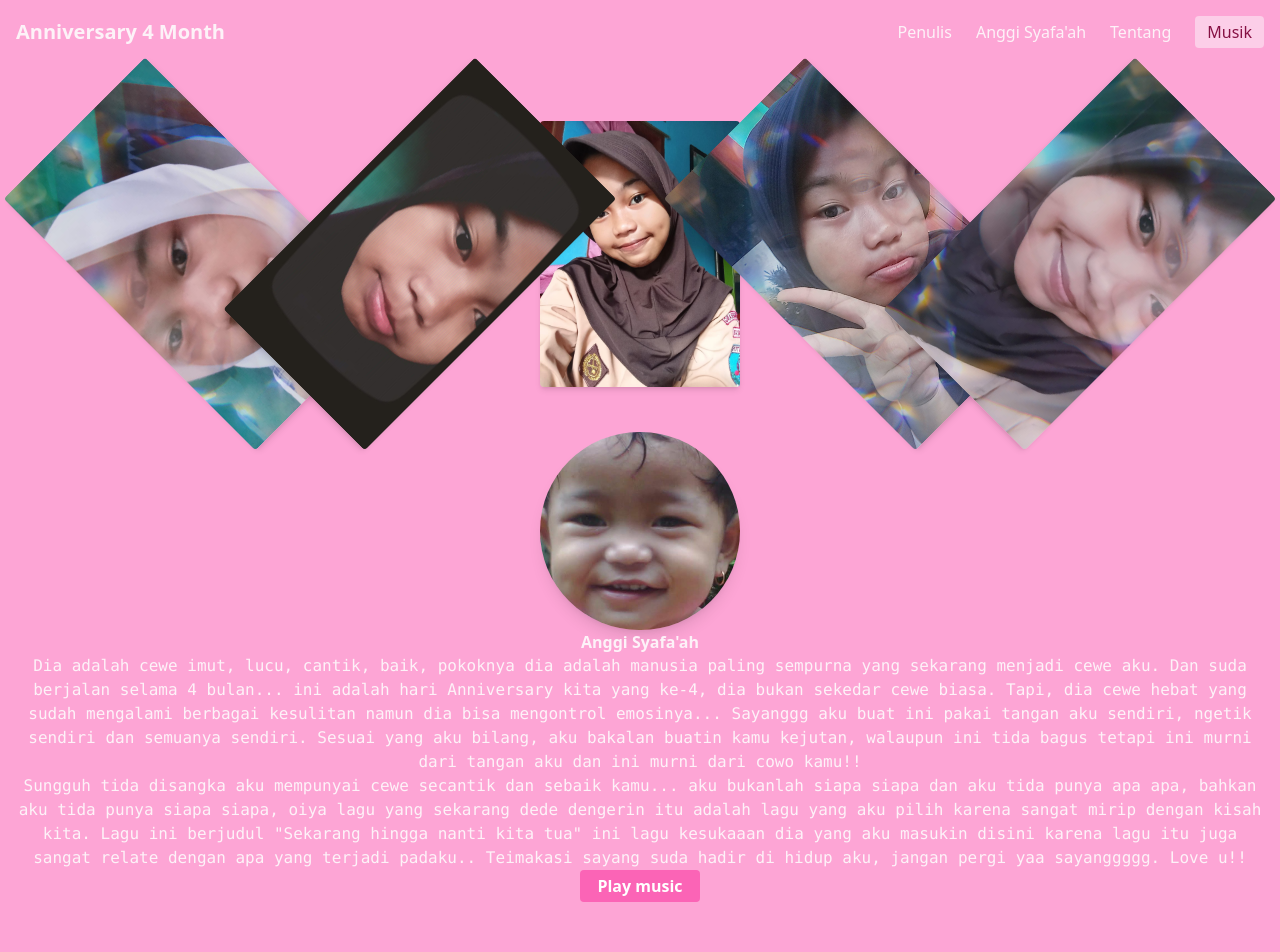
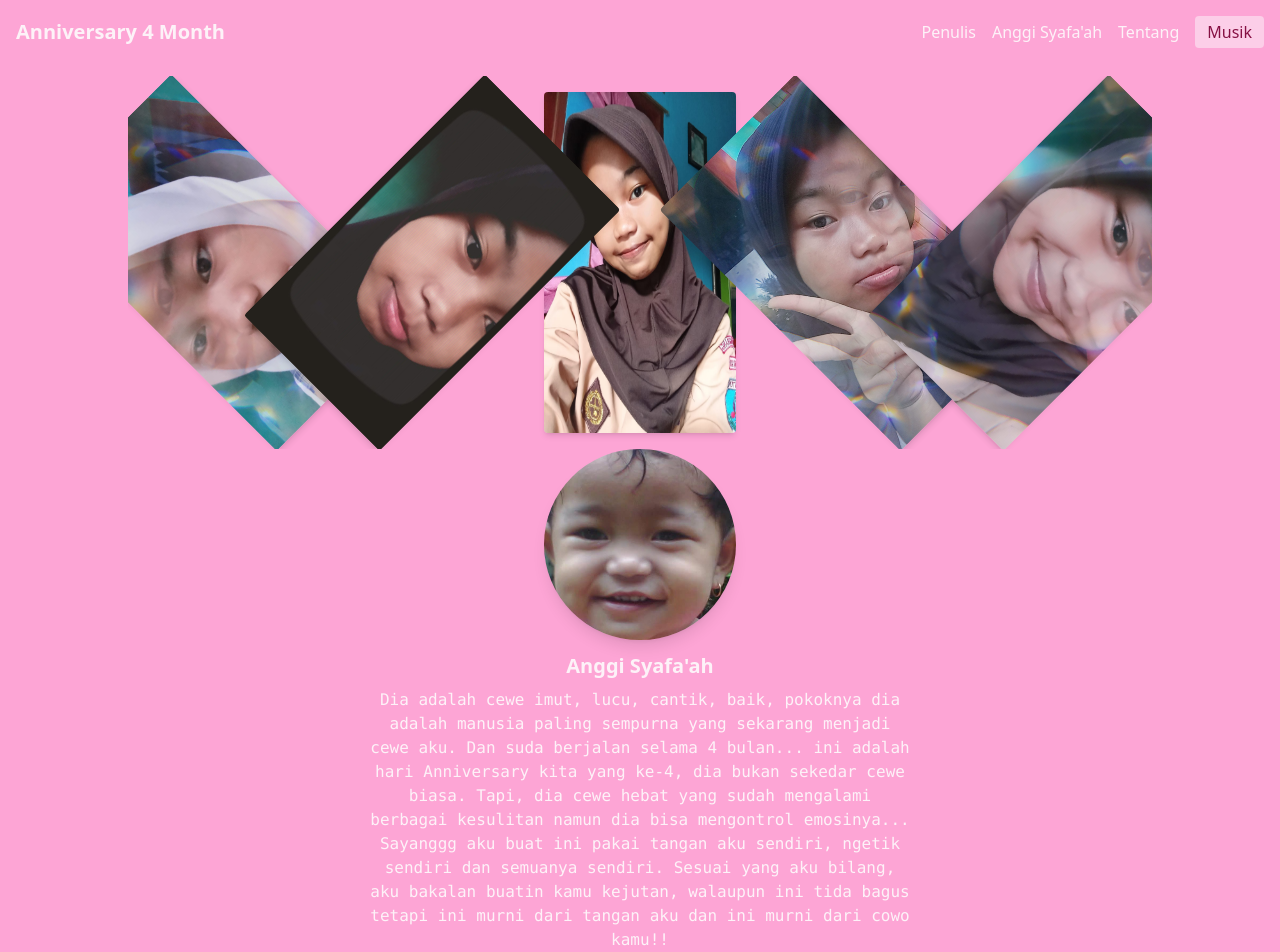
Before and after one commit to yanzyuyu/anniversary, a plain HTML site: page index.html in a window 1280 px wide. Shown: the top 952 px of the page. Before the commit the page ends 902 px from the top, so only its background shows below. Drawn offline with nearby package versions, Linux system fonts and the light colour scheme.

Commit message:
Update index.html

```diff
--- a/index.html
+++ b/index.html
@@ -4,57 +4,36 @@
     <meta charset="UTF-8" />
     <meta name="viewport" content="width=device-width, initial-scale=1.0" />
     <script src="https://cdn.jsdelivr.net/npm/@tailwindcss/browser@4"></script>
+    <title>Anniversary</title>
   </head>
   <body class="bg-pink-300">
-    <div class="bg-pink-300 w-full p-4 flex justify-between items-center">
-      <p class="font-bold text-pink-50 text-xl">Anniversary 4 Month</p>
-      <div class="flex gap-6 items-center">
+    <!-- Navbar -->
+    <div class="bg-pink-300 w-full p-4 flex flex-col sm:flex-row justify-between items-center gap-2 sm:gap-0">
+      <p class="font-bold text-pink-50 text-xl text-center sm:text-left">Anniversary 4 Month</p>
+      <div class="flex flex-wrap gap-4 items-center justify-center">
         <a href="#" class="text-pink-50 hover:text-white">Penulis</a>
         <a href="#" class="text-pink-50 hover:text-white">Anggi Syafa'ah</a>
         <a href="#" class="text-pink-50 hover:text-white">Tentang</a>
-        <a
-          href="#"
-          class="bg-pink-200 text-pink-900 px-3 py-1 rounded hover:bg-pink-400"
-          >Musik</a
-        >
+        <a href="#" class="bg-pink-200 text-pink-900 px-3 py-1 rounded hover:bg-pink-400">Musik</a>
       </div>
     </div>
-    <div class="p-3 flex flex-col items-center h-screen">
-      <div class="flex items-center gap-5 m-0">
-        <img
-          src="IMG-20250924-WA0049.jpg"
-          alt=""
-          class="w-50 h-auto -rotate-45 shadow-md rounded"
-        />
-        <img
-          src="IMG-20250924-WA0055.jpg"
-          alt=""
-          class="w-50 rotate-45 shadow-md h-auto rounded"
-        />
-        <img
-          src="IMG-20250924-WA0042.jpg"
-          alt=""
-          class="w-50 h-auto shadow-md rounded"
-        />
-        <img
-          src="IMG-20250924-WA0038.jpg"
-          alt=""
-          class="w-50 h-auto -rotate-45 shadow-md rounded"
-        />
-        <img
-          src="IMG-20250924-WA0054.jpg"
-          alt=""
-          class="w-50 rotate-45 shadow-md rounded"
-        />
+
+    <!-- Konten utama -->
+    <div class="p-3 flex flex-col items-center min-h-screen">
+      <!-- Gambar scroll horizontal di mobile -->
+      <div class="flex gap-4 overflow-x-auto max-w-full py-4">
+        <img src="IMG-20250924-WA0049.jpg" alt="" class="w-40 sm:w-48 h-auto -rotate-45 shadow-md rounded" />
+        <img src="IMG-20250924-WA0055.jpg" alt="" class="w-40 sm:w-48 rotate-45 shadow-md h-auto rounded" />
+        <img src="IMG-20250924-WA0042.jpg" alt="" class="w-40 sm:w-48 h-auto shadow-md rounded" />
+        <img src="IMG-20250924-WA0038.jpg" alt="" class="w-40 sm:w-48 h-auto -rotate-45 shadow-md rounded" />
+        <img src="IMG-20250924-WA0054.jpg" alt="" class="w-40 sm:w-48 rotate-45 shadow-md rounded" />
       </div>
-      <div class="flex flex-col items-center text-center">
-        <img
-          src="anngi.jpg"
-          alt=""
-          class="rounded-full h-auto w-50 shadow-lg"
-        />
-        <h1 class="text-pink-50 font-bold">Anggi Syafa'ah</h1>
-        <p class="text-pink-50 font-mono">
+
+      <!-- Konten teks dan gambar profil -->
+      <div class="flex flex-col items-center text-center px-4 max-w-xl">
+        <img src="anngi.jpg" alt="" class="rounded-full w-40 sm:w-48 h-auto shadow-lg" />
+        <h1 class="text-pink-50 font-bold text-lg sm:text-xl mt-3">Anggi Syafa'ah</h1>
+        <p class="text-pink-50 font-mono text-sm sm:text-base mt-2">
           Dia adalah cewe imut, lucu, cantik, baik, pokoknya dia adalah manusia
           paling sempurna yang sekarang menjadi cewe aku. Dan suda berjalan
           selama 4 bulan... ini adalah hari Anniversary kita yang ke-4, dia
@@ -73,13 +52,21 @@
           terjadi padaku.. Teimakasi sayang suda hadir di hidup aku, jangan
           pergi yaa sayanggggg. Love u!!
         </p>
-        <button class="bg-pink-400 p-1 text-center rounded text-white font-bold w-30 focus:outline-2 outline-pink-50 hover:bg-pink-300" id="Play">Play music</button>
+
+        <!-- Tombol dan audio -->
+        <button
+          class="bg-pink-400 mt-4 p-2 text-center rounded text-white font-bold w-40 focus:outline-2 outline-pink-50 hover:bg-pink-300"
+          id="Play"
+        >
+          Play music
+        </button>
         <audio id="Sound" loop>
           <source src="sound.mp3" type="audio/mpeg" />
         </audio>
       </div>
     </div>
-  </body>
+
+    <!-- Script Musik -->
     <script>
       const audio = document.getElementById("Sound");
       const btn = document.getElementById("Play");
@@ -97,4 +84,5 @@
         }
       });
     </script>
+  </body>
 </html>
```
Lines whose indentation alone changed are shown as unchanged.
